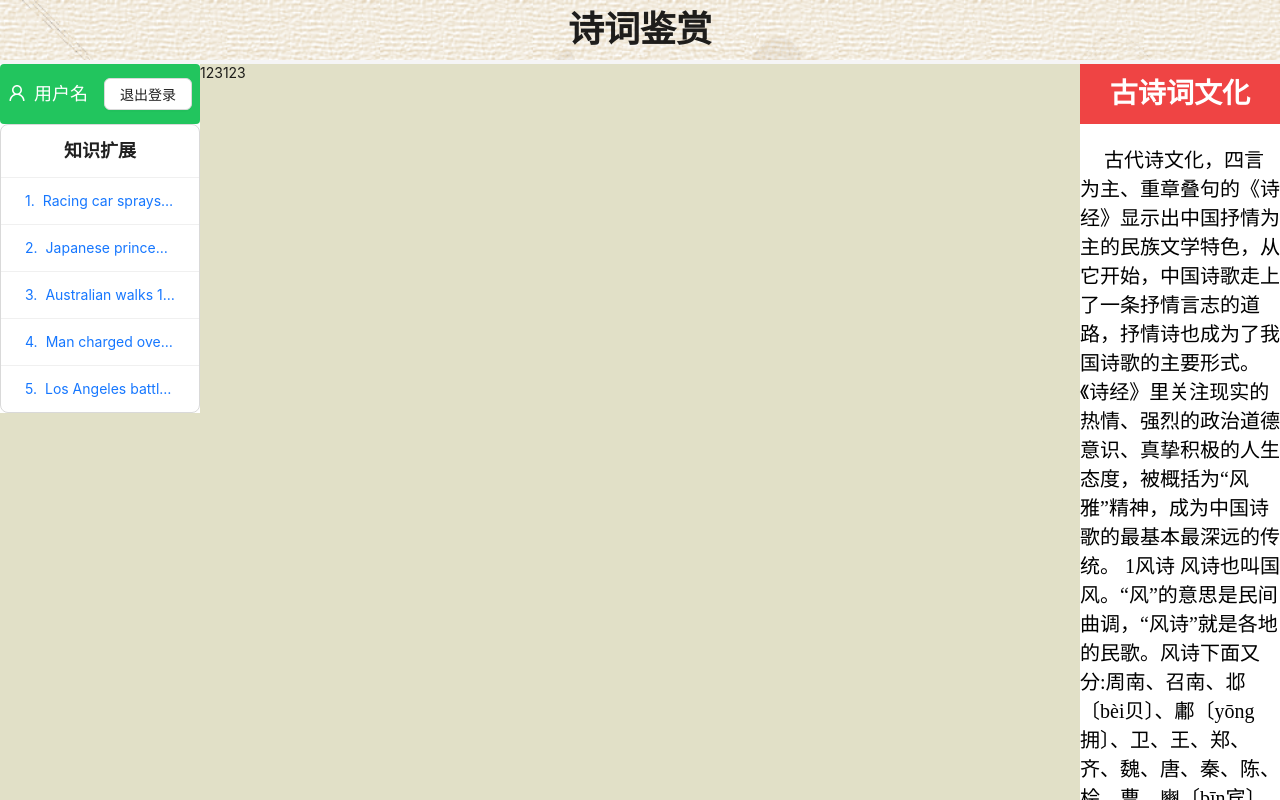
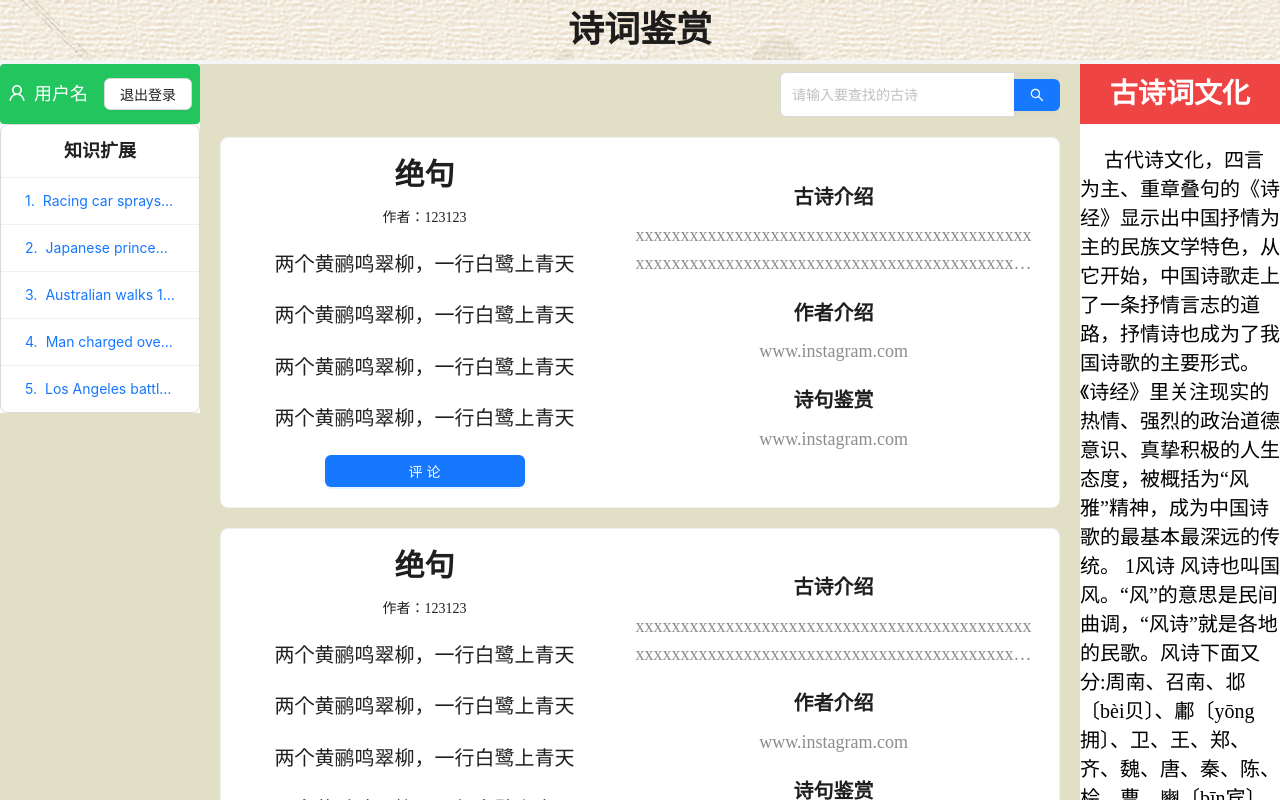
Before and after one commit to kongmingLatern/poetry_appreciation, a React (Vite) app: page /home in a window 1280 px wide. Shown: the top 800 px of the page. Built offline with nearby package versions, Linux system fonts and the light colour scheme.

Commit message:
change struct

```diff
--- a/src/pages/home/Home.tsx
+++ b/src/pages/home/Home.tsx
@@ -3,6 +3,7 @@ import { FunctionComponent } from 'react'
 import { Layout } from 'antd'
 import LeftAside from '@/components/LeftAside'
 import RightAside from '@/components/RightAside'
+import Contents from '@/components/Contents'
 
 const { Header, Footer, Sider, Content } = Layout
 
@@ -20,7 +21,9 @@ const Home: FunctionComponent<HomeIndexProps> = () => {
           <Sider>
             <LeftAside />
           </Sider>
-          <Content>123123</Content>
+          <Content>
+            <Contents />
+          </Content>
           <Sider>
             <RightAside />
           </Sider>
```
